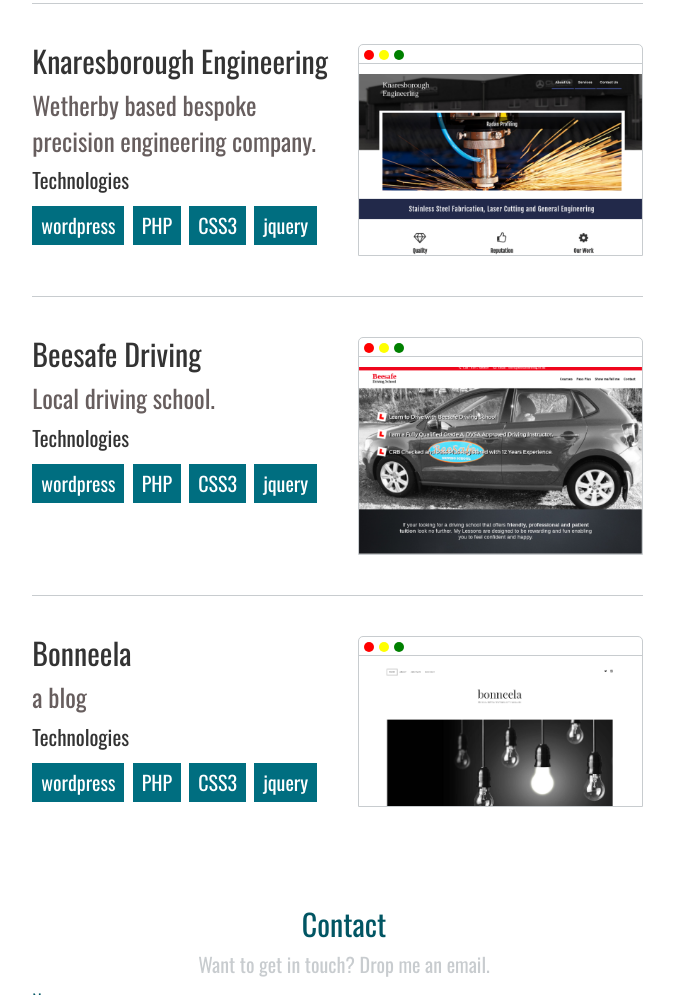
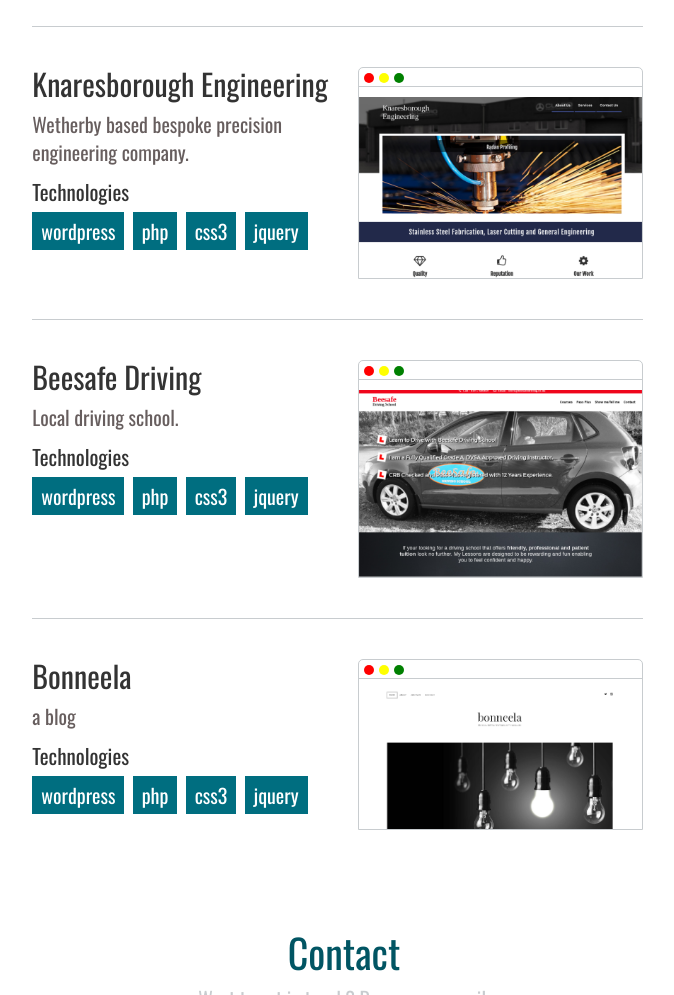
Before and after one commit to davidnorminton/Portfolio, a website: page home.html in a window 1280 px wide. Shown: the part 1805-2800 px from the top of the page, without its empty margins (446-1120 px from the left). Drawn offline with nearby package versions, Linux system fonts and the light colour scheme.

Commit message:
style changes

```diff
--- a/css/home.scss
+++ b/css/home.scss
@@ -8,12 +8,13 @@
     font-size: 2.5rem;
     color: #675e5e;
 }
-h2 {
+h2, h4{
     font-size: 4rem;
     color: $darkerBaseColor;
     text-align: center;
+    margin-top: 0;
 }
-h2, h3 {
+h3 {
     margin-top: 0;
     font-size: 3rem;
 }
@@ -294,6 +295,10 @@
 .projectAbout {
     float: left;
     width: 50%;
+
+    p {
+        font-size: 2rem;
+    }
 }
 .projectImage {
     float: right;
@@ -310,6 +315,7 @@
     color: #fff;
     padding: 5px 9px;
     display: inline-block;
+    text-transform: lowercase;
 }
 .browser {
     border: 1px solid $lightGray;
--- a/home.html
+++ b/home.html
@@ -150,9 +150,9 @@
                                  <h3>blog.davenorm.me</h3>
                                  <p>
                                  Personal blog
-                                 <h4 class="tech">
+                                 <div class="tech">
                                  Technologies
-                                 </h4>
+                                 </div>
                                  <span class="usedTech">
                                      gulp
                                  </span>
@@ -192,9 +192,9 @@
                                  Wetherby based bespoke precision engineering
                                  company.
                                  </p>
-                                 <h4 class="tech">
+                                 <div class="tech">
                                  Technologies
-                                 </h4>
+                                 </div>
                                  <span class="usedTech">
                                      wordpress
                                  </span>
@@ -221,9 +221,9 @@
                                  <p>
                                  Local driving school.
                                  </p>
-                                 <h4 class="tech">
+                                 <div class="tech">
                                  Technologies
-                                 </h4>
+                                 </div>
                                  <span class="usedTech">
                                      wordpress
                                  </span>
@@ -250,9 +250,9 @@
                                  <p>
                                  a blog
                                  </p>
-                                 <h4 class="tech">
+                                 <div class="tech">
                                  Technologies
-                                 </h4>
+                                 </div>
                                  <span class="usedTech">
                                      wordpress
                                  </span>
```
Also changed, not shown: css/style.css.
